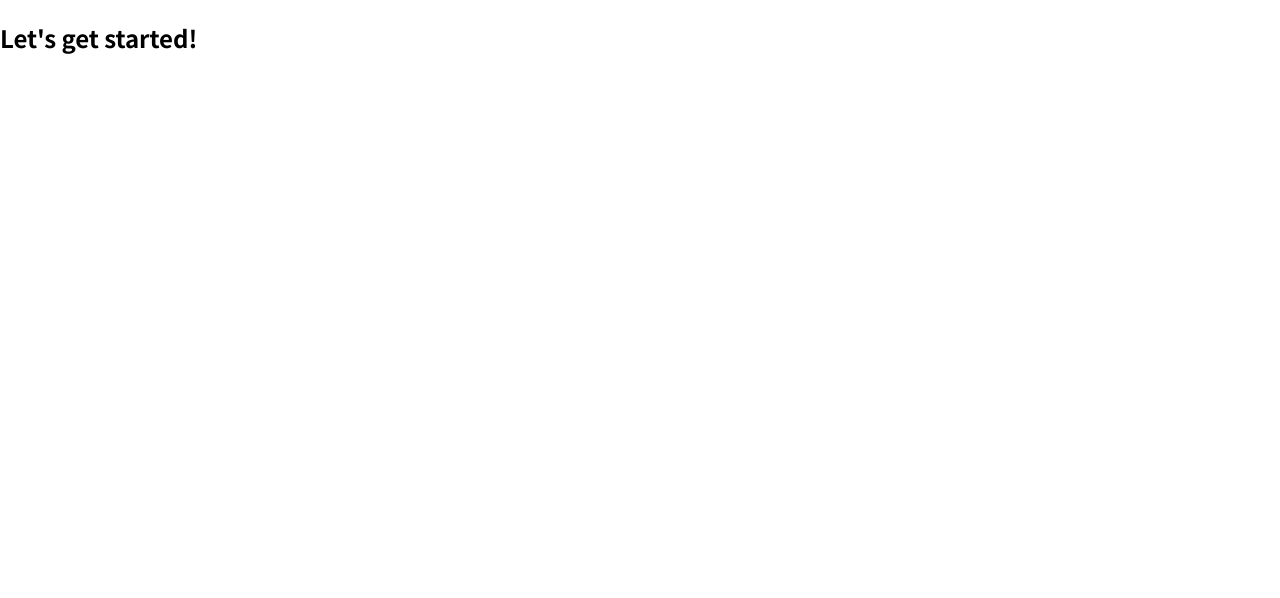
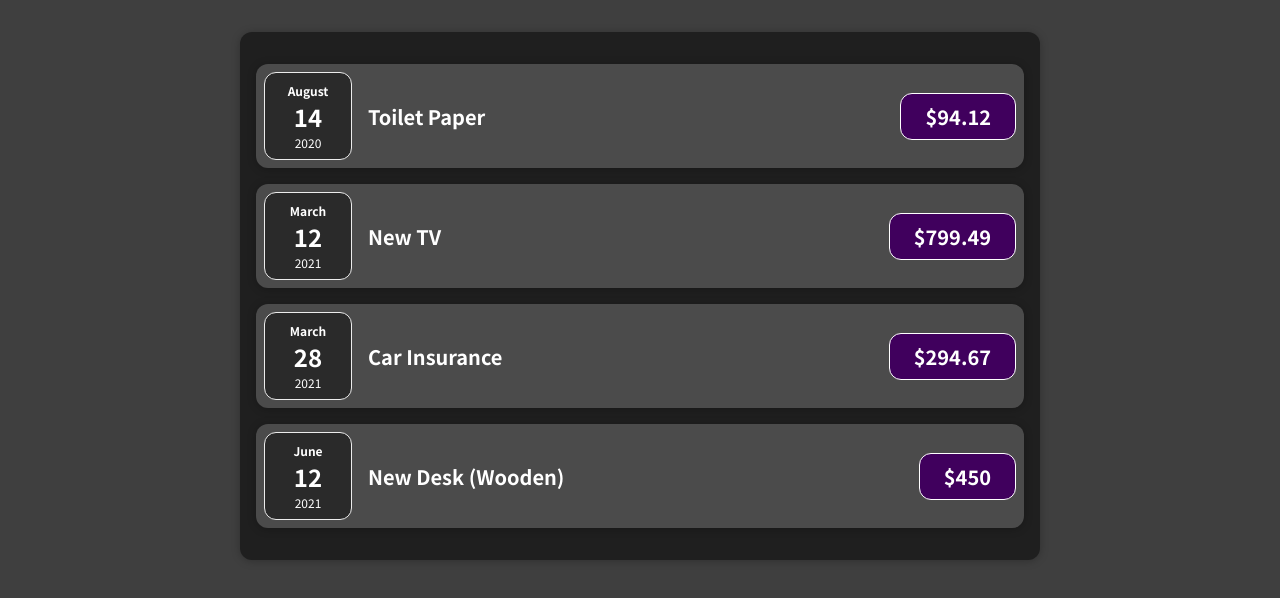
Before and after one commit to tohit64/Expense-tracker_react, a React (Create React App) app: page / in a window 1280 px wide. Shown: the top 598 px of the page. Built offline with nearby package versions, Linux system fonts and the light colour scheme.

Commit message:
Added Expenses Items

```diff
--- a/src/App.js
+++ b/src/App.js
@@ -1,7 +1,31 @@
+import React from "react";
+import Expenses from "./components/Expenses";
+
 function App() {
+  const expenses = [
+    {
+      id: "e1",
+      title: "Toilet Paper",
+      amount: 94.12,
+      date: new Date(2020, 7, 14),
+    },
+    { id: "e2", title: "New TV", amount: 799.49, date: new Date(2021, 2, 12) },
+    {
+      id: "e3",
+      title: "Car Insurance",
+      amount: 294.67,
+      date: new Date(2021, 2, 28),
+    },
+    {
+      id: "e4",
+      title: "New Desk (Wooden)",
+      amount: 450,
+      date: new Date(2021, 5, 12),
+    },
+  ];
   return (
     <div>
-      <h2>Let's get started!</h2>
+      <Expenses expenses={expenses} />
     </div>
   );
 }
--- /dev/null
+++ b/src/components/Card.css
@@ -0,0 +1,4 @@
+.card {
+  border-radius: 12px;
+  box-shadow: 0 1px 8px rgba(0, 0, 0, 0.25);
+}
--- /dev/null
+++ b/src/components/Card.jsx
@@ -0,0 +1,9 @@
+import React from "react";
+import "./Card.css";
+
+function Card(props) {
+  const classes = "card " + props.className;
+  return <div className={classes}>{props.children}</div>;
+}
+
+export default Card;
--- /dev/null
+++ b/src/components/ExpenseDate.css
@@ -0,0 +1,26 @@
+.expense-date {
+  display: flex;
+  flex-direction: column;
+  width: 5.5rem;
+  height: 5.5rem;
+  border: 1px solid #ececec;
+  background-color: #2a2a2a;
+  color: white;
+  border-radius: 12px;
+  align-items: center;
+  justify-content: center;
+}
+
+.expense-date__month {
+  font-size: 0.75rem;
+  font-weight: bold;
+}
+
+.expense-date__year {
+  font-size: 0.75rem;
+}
+
+.expense-date__day {
+  font-size: 1.5rem;
+  font-weight: bold;
+}
--- /dev/null
+++ b/src/components/ExpenseDate.jsx
@@ -0,0 +1,17 @@
+import React from "react";
+import "./ExpenseDate.css";
+
+function ExpenseDate(props) {
+  const month = props.date.toLocaleString("en-US", { month: "long" });
+  const day = props.date.toLocaleString("en-US", { day: "2-digit" });
+  const year = props.date.getFullYear();
+  return (
+    <div className="expense-date">
+      <div className="expense-date__month">{month}</div>
+      <div className="expense-date__day">{day}</div>
+      <div className="expense-date__year">{year}</div>
+    </div>
+  );
+}
+
+export default ExpenseDate;
--- /dev/null
+++ b/src/components/ExpenseItem.css
@@ -0,0 +1,54 @@
+.expense-item {
+  display: flex;
+  justify-content: space-between;
+  align-items: center;
+  padding: 0.5rem;
+  margin: 1rem 0;
+  background-color: #4b4b4b;
+}
+
+.expense-item__description {
+  display: flex;
+  flex-direction: column;
+  gap: 1rem;
+  align-items: flex-end;
+  flex-flow: column-reverse;
+  justify-content: flex-start;
+  flex: 1;
+}
+
+.expense-item h2 {
+  color: #3a3a3a;
+  font-size: 1rem;
+  flex: 1;
+  margin: 0 1rem;
+  color: white;
+}
+
+.expense-item__price {
+  font-size: 1rem;
+  font-weight: bold;
+  color: white;
+  background-color: #40005d;
+  border: 1px solid white;
+  padding: 0.5rem;
+  border-radius: 12px;
+}
+
+@media (min-width: 580px) {
+  .expense-item__description {
+    flex-direction: row;
+    align-items: center;
+    justify-content: flex-start;
+    flex: 1;
+  }
+
+  .expense-item__description h2 {
+    font-size: 1.25rem;
+  }
+
+  .expense-item__price {
+    font-size: 1.25rem;
+    padding: 0.5rem 1.5rem;
+  }
+}
--- /dev/null
+++ b/src/components/ExpenseItem.jsx
@@ -0,0 +1,15 @@
+import React from "react";
+import ExpenseDate from "./ExpenseDate";
+import Card from "./Card";
+import "./ExpenseItem.css";
+export const ExpenseItem = (props) => {
+  return (
+    <Card className="expense-item">
+      <ExpenseDate date={props.date} />
+      <div className="expense-item__description">
+        <h2>{props.title}</h2>
+        <div className="expense-item__price">${props.amount}</div>
+      </div>
+    </Card>
+  );
+};
--- /dev/null
+++ b/src/components/Expenses.css
@@ -0,0 +1,7 @@
+.expenses {
+  padding: 1rem;
+  background-color: rgb(31, 31, 31);
+  margin: 2rem auto;
+  width: 50rem;
+  max-width: 95%;
+}
--- /dev/null
+++ b/src/components/Expenses.jsx
@@ -0,0 +1,34 @@
+import React from "react";
+import { ExpenseItem } from "./ExpenseItem";
+import Card from "./Card";
+import "./Expenses.css";
+
+function Expenses(props) {
+  const expenses = props.expenses;
+  return (
+    <Card className="expenses">
+      <ExpenseItem
+        date={expenses[0].date}
+        title={expenses[0].title}
+        amount={expenses[0].amount}
+      />
+      <ExpenseItem
+        date={expenses[1].date}
+        title={expenses[1].title}
+        amount={expenses[1].amount}
+      />
+      <ExpenseItem
+        date={expenses[2].date}
+        title={expenses[2].title}
+        amount={expenses[2].amount}
+      />
+      <ExpenseItem
+        date={expenses[3].date}
+        title={expenses[3].title}
+        amount={expenses[3].amount}
+      />
+    </Card>
+  );
+}
+
+export default Expenses;
--- a/src/index.css
+++ b/src/index.css
@@ -10,5 +10,5 @@ html {
 
 body {
   margin: 0;
-  /* background-color: #3f3f3f; */
+  background-color: #3f3f3f;
 }
```
Also changed, not shown: 1 other file (tests, documents, lock files or other folders).
